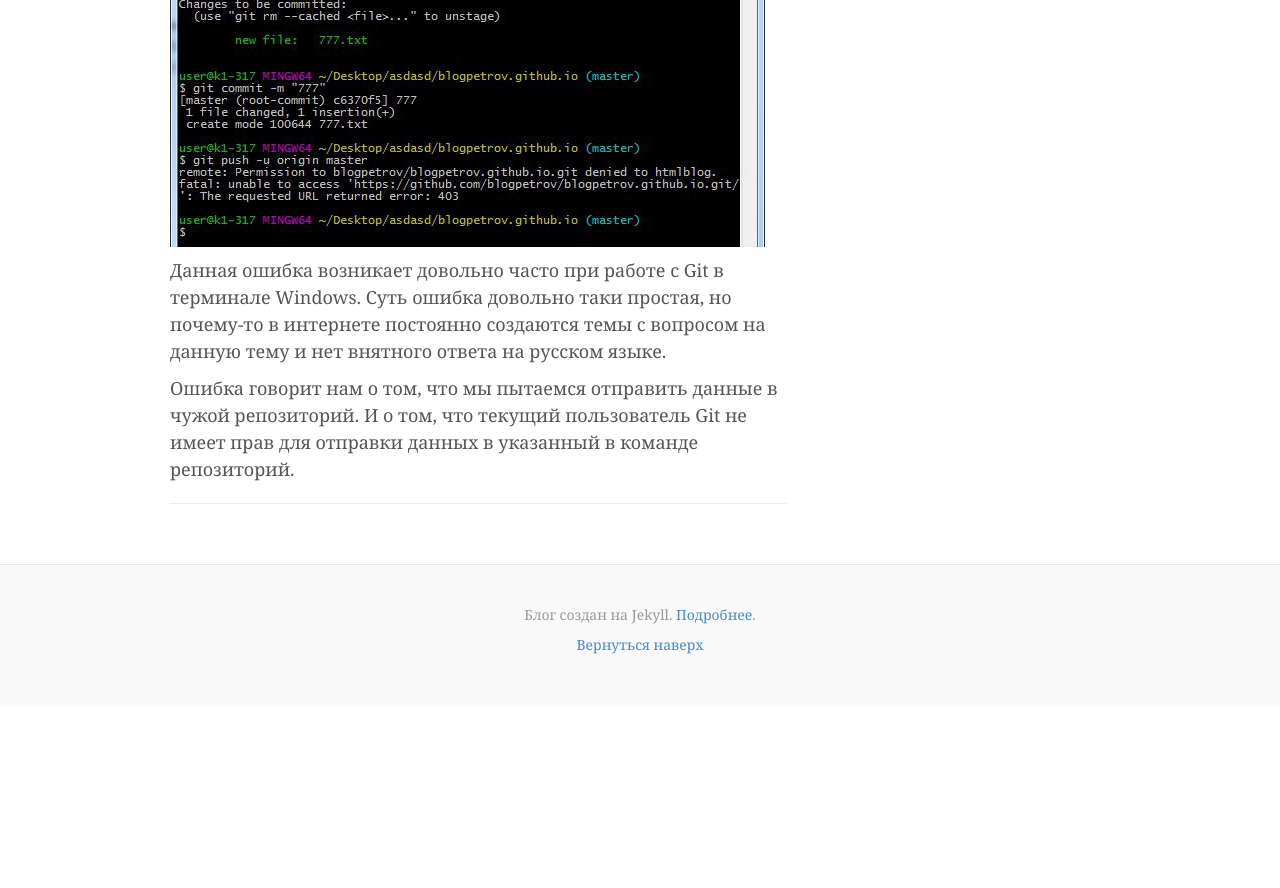
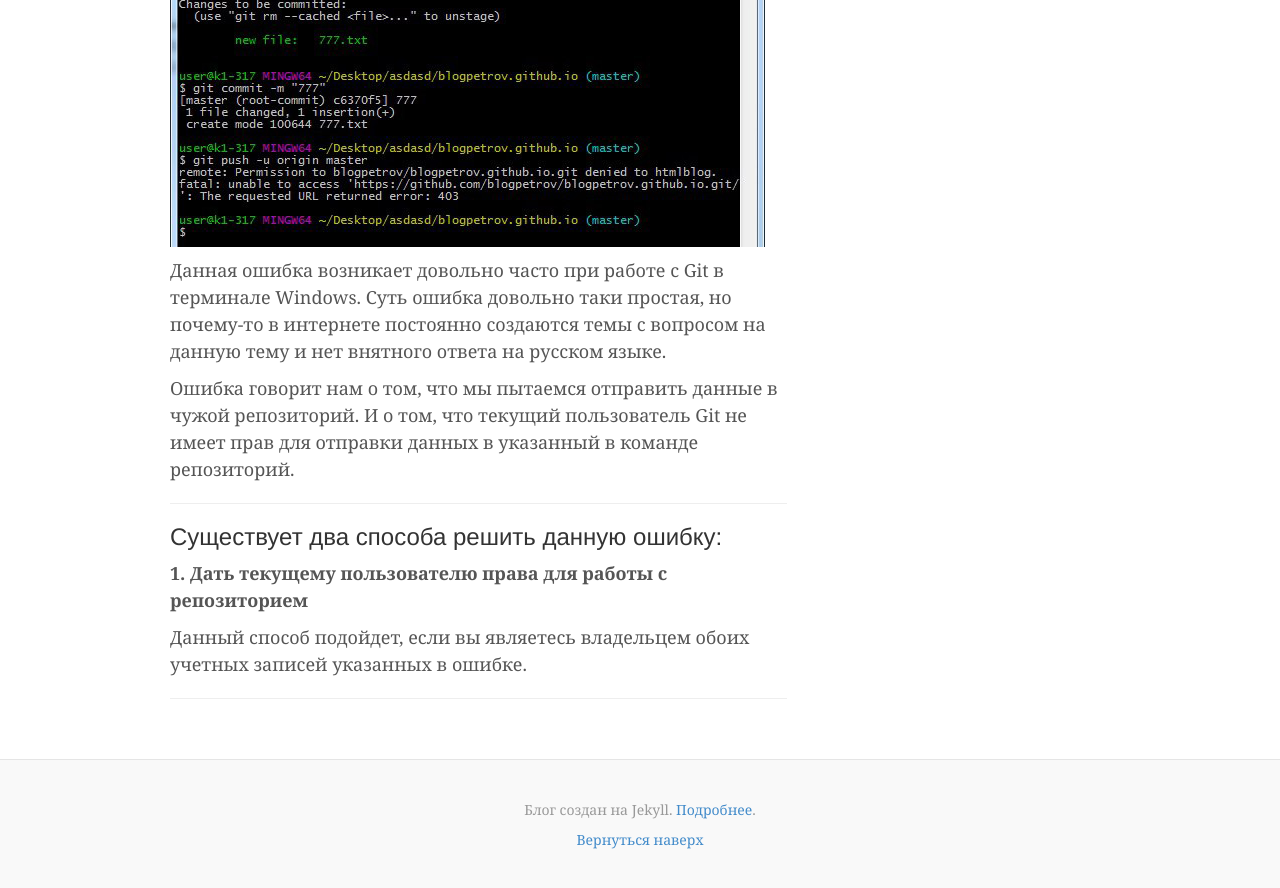
Before and after one commit to htmlblog/htmlblog.github.io, a Jekyll site: the page built from _posts/2017-03-27-permission-to-denied-to-git-error-403.md, in a window 1280 px wide and 900 px high, scrolled down 1011 px. Shown: the top 888 px of the window. Built offline with Jekyll 4.4.1, drawn with Linux system fonts in a browser that asks for light colours; before the commit the page ends 1716 px from its top, so only the background shows below that.

Commit message:
Updated Permission To Denied To Git Error 403

```diff
--- a/_posts/2017-03-27-permission-to-denied-to-git-error-403.md
+++ b/_posts/2017-03-27-permission-to-denied-to-git-error-403.md
@@ -27,3 +27,11 @@
 Данная ошибка возникает довольно часто при работе с Git в терминале Windows. Суть ошибка довольно таки простая, но почему-то в интернете постоянно создаются темы с вопросом на данную тему и нет внятного ответа на русском языке.
 
 Ошибка говорит нам о том, что мы пытаемся отправить данные в чужой репозиторий. И о том, что текущий пользователь Git не имеет прав для отправки данных в указанный в команде репозиторий.
+
+<hr>
+
+### Существует два способа решить данную ошибку:
+
+**1. Дать текущему пользователю права для работы с репозиторием**
+
+Данный способ подойдет, если вы являетесь владельцем обоих учетных записей указанных в ошибке.
```
